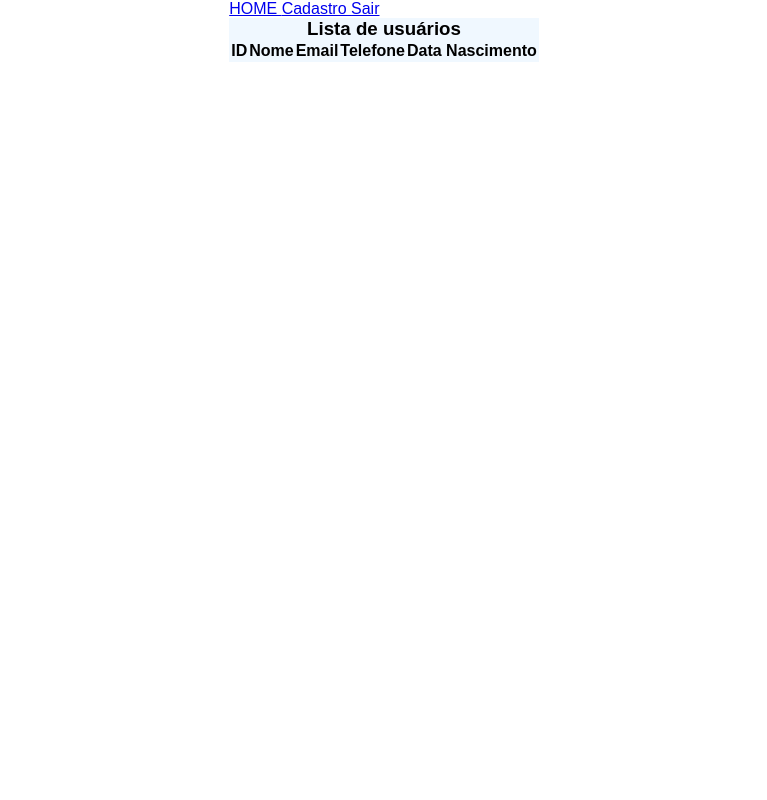
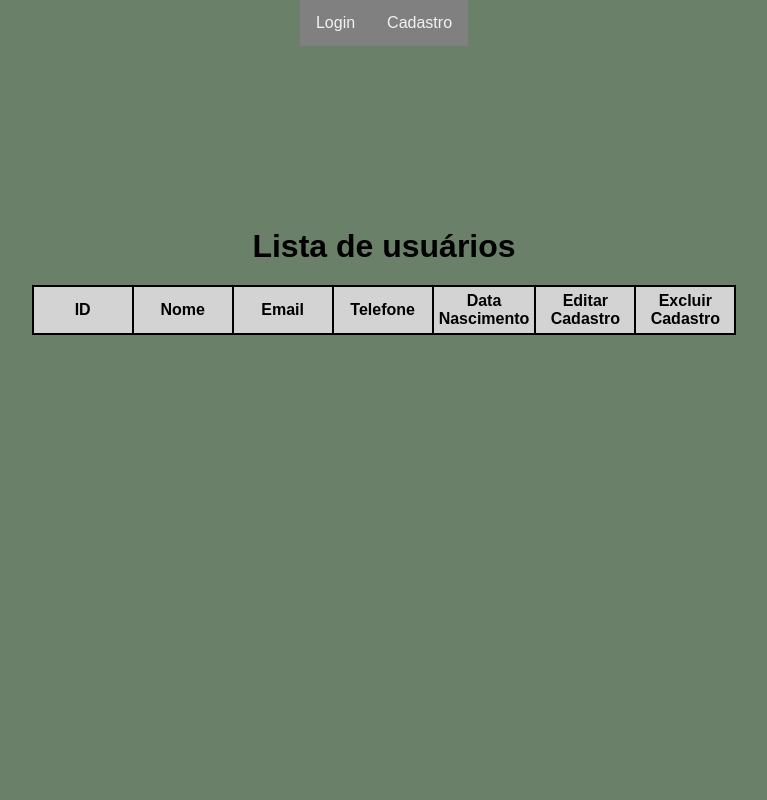
Before and after one commit to clarakistner/PWEB, a PHP site: page /Projeto/ListaCadastro.php in a window 1280 px wide. Shown: the whole page, without its empty margins (256-1023 px from the left). Run offline with PHP 8.4, Linux system fonts and the light colour scheme; data that the repository does not hold is empty.

Commit message:
Projeto crud finalizado

```diff
--- a/Projeto/ListaCadastro.css
+++ b/Projeto/ListaCadastro.css
@@ -7,7 +7,7 @@
 
 body{
     font-family: Arial, Helvetica, sans-serif;
-    background-color: rgb(255, 255, 255);
+    background-color: rgb(107, 128, 104);
     height: 100vh;
     display: flex;
     flex-direction: column;
@@ -20,13 +20,34 @@ header{
     align-items: center;
     justify-content: center;
     width: 100%;
-    height: 20vh;
+    height: 10vh;
+    margin-top: 120px;
+    margin-bottom: 30px;
 }
 
 .container{
-    background-color: aliceblue;
+    background-color: rgb(107, 128, 104);
+    height: 240px;
     display: flex;
     flex-direction: column;
     align-items: center;
     justify-content: center;
 }
+
+h1{
+    margin-top: 250px;
+    margin-bottom: 20px;
+}
+
+table{
+    border-collapse: collapse;
+    margin-bottom: 20px;
+}
+
+th, td{
+    background-color: lightgray;
+    text-align: center;
+    padding: 5px;
+    width: 100px;
+    border: 2px solid black;
+}
--- a/Projeto/ListaCadastro.php
+++ b/Projeto/ListaCadastro.php
@@ -1,10 +1,22 @@
 <?php
-require_once("Conexao.php");
+require_once ("Conexao.php");
 $usuarios = select_usuarios();
-require_once ("menu.php");
 ?>
 
-<link rel="stylesheet" href="ListaCadastro.css?v=1">
+<!DOCTYPE html>
+<html lang="en">
+<head>
+    <meta charset="UTF-8">
+    <meta name="viewport" content="width=device-width, initial-scale=1.0">
+    <title>Lista de usuários</title>
+
+    <link rel="stylesheet" href="ListaCadastro.css">
+</head>
+
+<body>
+
+<?php require_once ("menu.php"); ?>
+
 <div class="container">
     <h1>Lista de usuários</h1>
     <table border="1">
@@ -14,6 +26,8 @@ require_once ("menu.php");
             <th>Email</th>
             <th>Telefone</th>
             <th>Data Nascimento</th>
+            <th>Editar Cadastro</th>
+            <th>Excluir Cadastro</th>
         </tr>
         <?php foreach ($usuarios as $usuario): ?>
             <tr>
@@ -32,3 +46,4 @@ require_once ("menu.php");
         <?php endforeach; ?>
     </table>
 </div>
+</body>
--- a/Projeto/menu.php
+++ b/Projeto/menu.php
@@ -1,9 +1,24 @@
-<?php
+<nav>
+    <a href="Login.php">Login</a>
+    <a href="Cadastro.php">Cadastro</a>
+</nav>
+<style>
+    nav {
+        background-color: gray;
+        overflow: hidden;
+    }
 
-?>
+    nav a {
+        float: left;
+        display: block;
+        color: #f2f2f2;
+        text-align: center;
+        padding: 14px 16px;
+        text-decoration: none;
+    }
 
-<nav>
-    <a  href="home.php">  HOME <span> <span> </a>
-    <a  href="cadastro.php">  Cadastro <span> <span> </a>
-    <a  href="sair.php">  Sair <span> <span> </a>
-<nav>
+    nav a:hover {
+        background-color: #ddd;
+        color: black;
+    }
+</style>
```
Also changed, not shown: Projeto/Cadastro.php (+34 -1 lines), Projeto/CadastroProcesso.php (+10 -15 lines), Projeto/Conexao.php (+4 -4 lines), Projeto/EditarCadastro.css (+2 -5 lines), Projeto/EditarCadastro.php (+17 -0 lines), Projeto/EditarCadastroProcesso.php (+15 -2 lines), Projeto/Login.php (+16 -2 lines), Projeto/LoginProcesso.php (+3 -5 lines).
